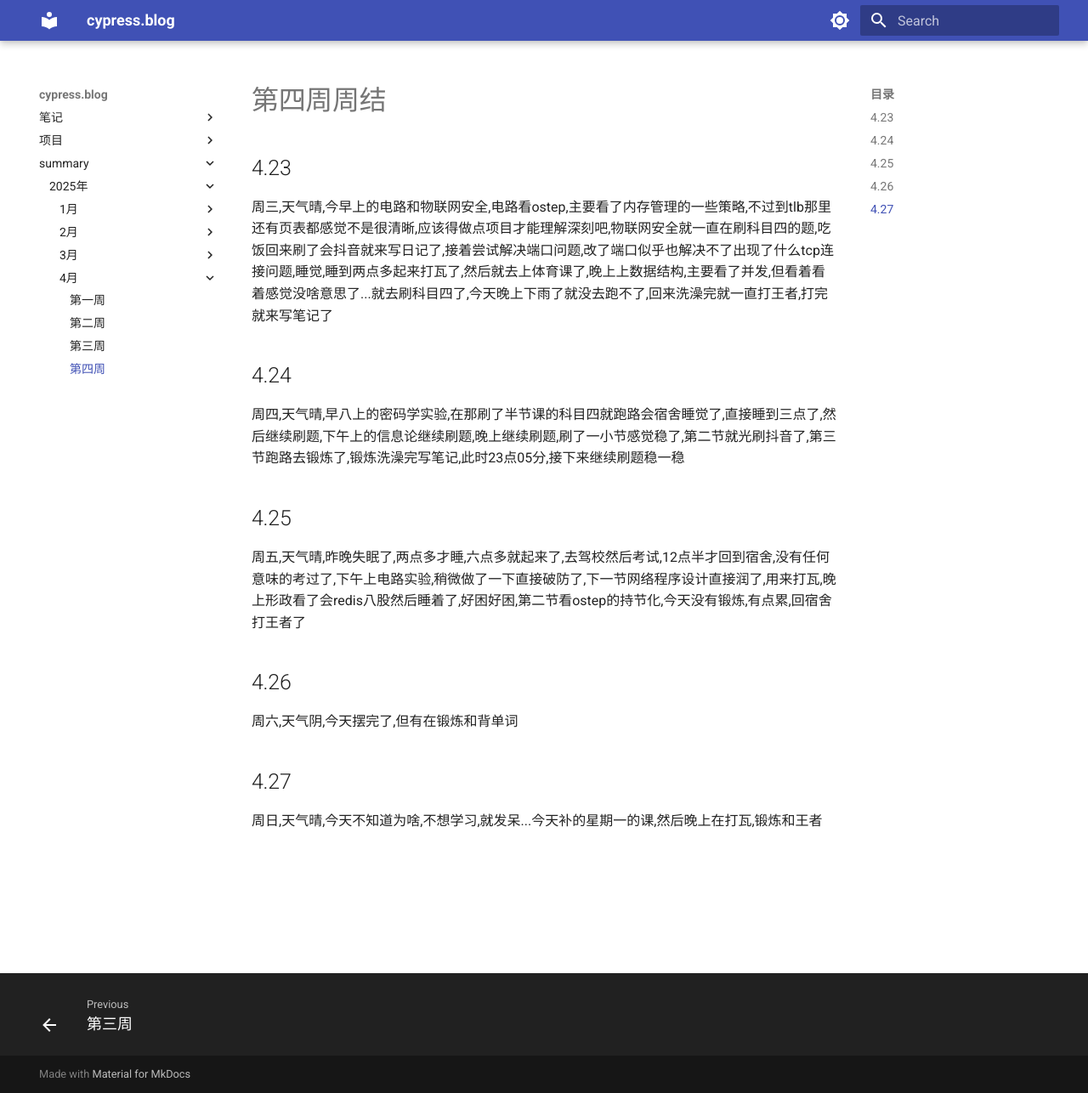
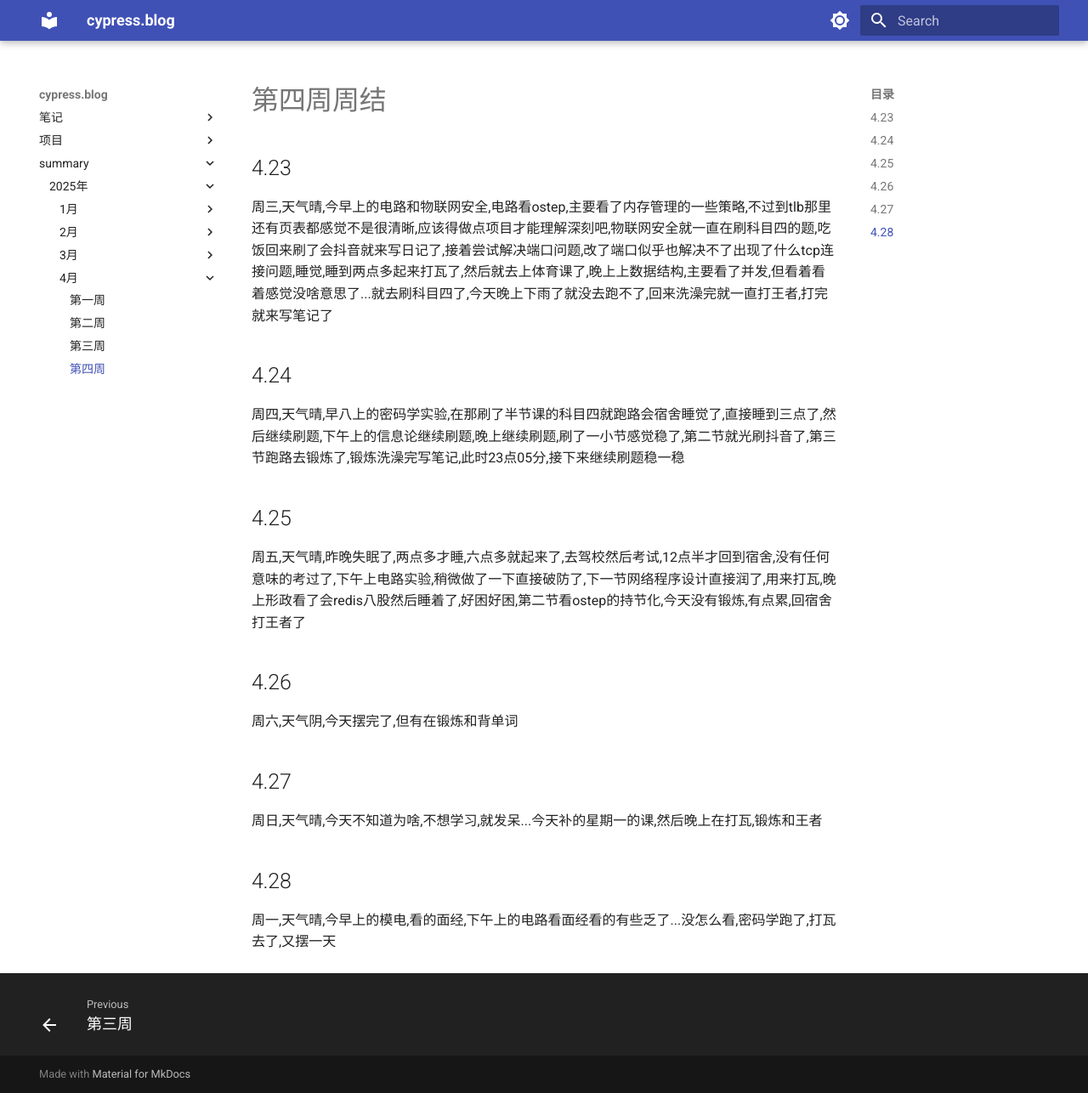
Before and after one commit to cyprer/blog0, an MkDocs documentation site: the page built from docs/summary/25year/4month/4week.md, in a window 1280 px wide and 1286 px high. Shown: the whole window at 85% size. Built offline with MkDocs 1.6.1 and Material for MkDocs 9.7.7, drawn with Linux system fonts in a browser that asks for light colours.

Commit message:
docs: 更新25年4月第4周总结文档
添加4月28日的总结内容，记录当天的学习与活动情况。

```diff
--- a/docs/summary/25year/4month/4week.md
+++ b/docs/summary/25year/4month/4week.md
@@ -11,3 +11,5 @@
   周六,天气阴,今天摆完了,但有在锻炼和背单词
 ## 4.27
   周日,天气晴,今天不知道为啥,不想学习,就发呆...今天补的星期一的课,然后晚上在打瓦,锻炼和王者
+## 4.28
+  周一,天气晴,今早上的模电,看的面经,下午上的电路看面经看的有些乏了...没怎么看,密码学跑了,打瓦去了,又摆一天
```
